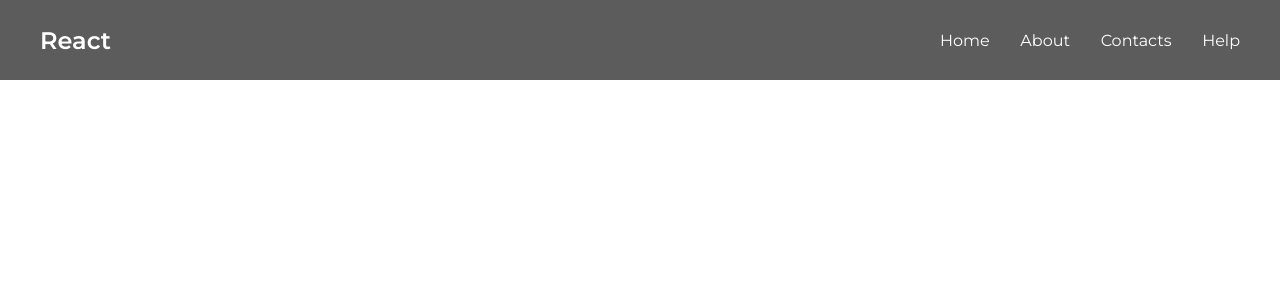
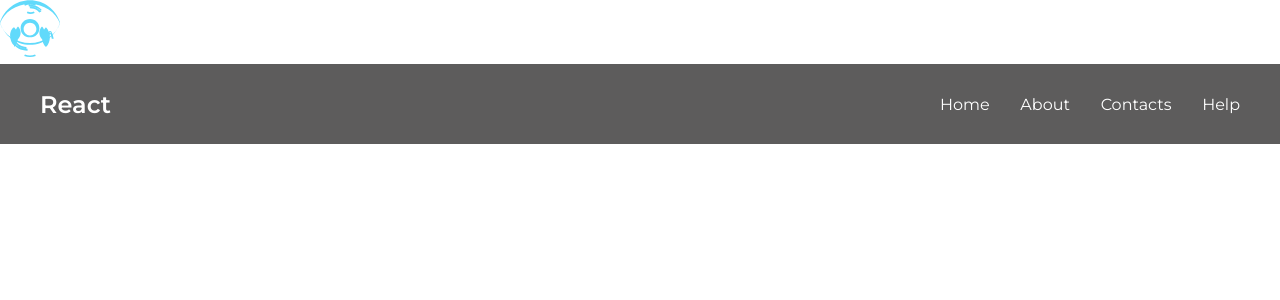
Before and after one commit to ZubalYana/react-components, a React (Vite) app: page / in a window 1280 px wide. Shown: the top 300 px of the page. Built offline with nearby package versions, Linux system fonts and the light colour scheme.

Commit message:
fix the local mistake and display the logo

```diff
--- a/src/App.jsx
+++ b/src/App.jsx
@@ -1,9 +1,11 @@
 import './App.css'
 import Header from './components/Header/Header'
+import Logo from './components/Logo/Logo'
 function App() {
   return (
     <>
     <div className="test">
+    <Logo/>
     <Header/>
     </div>
     </>
--- a/src/components/Logo/Logo.css
+++ b/src/components/Logo/Logo.css
@@ -1,4 +1,4 @@
-.Logo{
+.Logo svg{
     width: 60px;
     height: 60px;
 }
--- a/src/components/Logo/Logo.jsx
+++ b/src/components/Logo/Logo.jsx
@@ -2,6 +2,30 @@ import React from 'react'
 import './Logo.css'
 export default function Logp(){
     return(
-        <div className='Logo'></div>
+        <div className='Logo'>
+              <svg
+    xmlns="http://www.w3.org/2000/svg"
+    viewBox="0 0 32 32"
+    width="32px"
+    height="32px"
+  >
+    <path
+      fill="#61DAFB"
+      d="M16 2.1c7.3 0 13.9 4.3 16 10.4-2.1 6.1-8.7 10.4-16 10.4S2.1 18.6 0 12.5C2.1 6.4 8.7 2.1 16 2.1m0-2C8.6.1 2.2 4.9 0 12c2.2 7.1 8.6 11.9 16 11.9s13.8-4.8 16-11.9C29.8 4.9 23.4.1 16 .1z"
+    />
+    <path
+      fill="#61DAFB"
+      d="M16 12.1c-1.9 0-3.4 1.5-3.4 3.4S14.1 18.9 16 18.9s3.4-1.5 3.4-3.4S17.9 12.1 16 12.1m0-2C18.9 10.1 21 12.2 21 15s-2.1 4.9-5 4.9-5-2.1-5-4.9 2.1-4.9 5-4.9z"
+    />
+    <path
+      fill="#61DAFB"
+      d="M24.5 25.1c1.3-1.3 2.1-3.2 2.1-5.3s-.8-4-2.1-5.3c-1.3 1.3-2.1 3.2-2.1 5.3s.8 4 2.1 5.3zM22.4 20.9c.9-.9 1.4-2.1 1.4-3.4s-.5-2.5-1.4-3.4c-.9.9-1.4 2.1-1.4 3.4s.5 2.5 1.4 3.4zM7.5 25.1c1.3-1.3 2.1-3.2 2.1-5.3s-.8-4-2.1-5.3C6.2 15.1 5.4 17 5.4 19s.8 4 2.1 5.3zM9.6 20.9c.9-.9 1.4-2.1 1.4-3.4s-.5-2.5-1.4-3.4c-.9.9-1.4 2.1-1.4 3.4s.5 2.5 1.4 3.4zM16 7.5c.9 0 1.7-.2 2.5-.6l-.4-.8c-.5.2-1.1.4-1.7.4s-1.2-.2-1.7-.4l-.4.8c.7.3 1.5.6 2.5.6z"
+    />
+    <path
+      fill="#61DAFB"
+      d="M16 1.6c1.1 0 2.1.2 3.1.6l-.4.8c-.9-.4-1.8-.6-2.7-.6s-1.9.2-2.7.6l-.4-.8c1-.4 2-.6 3.1-.6zM16 30.4c-1.1 0-2.1-.2-3.1-.6l.4-.8c.9.4 1.8.6 2.7.6s1.9-.2 2.7-.6l.4.8c-1 .4-2 .6-3.1.6zM28.4 19.5c-.2-1.1-.6-2.1-1.2-3l-.8.5c.5.8.8 1.7 1 2.7.1.4.2.7.2 1h1c0-.2 0-.5-.2-1-.1-.4-.3-.8-.5-1.2zM20.9 6.6c-.4-.5-.9-.9-1.4-1.2-.5-.3-1-.5-1.6-.7-.6-.2-1.3-.3-2-.3v-1c.7 0 1.4.1 2.1.3.7.2 1.3.4 1.9.8.6.3 1.2.8 1.6 1.3l.8-.5c-.6-.7-1.3-1.3-2.1-1.7-.7-.4-1.5-.7-2.3-.9-.8-.2-1.7-.3-2.6-.3v1c.9 0 1.8.1 2.6.3.8.2 1.6.5 2.3.9.7.4 1.4.9 1.9 1.5zM9.1 22.8c.4.5.9.9 1.4 1.2.5.3 1 .5 1.6.7.6.2 1.3.3 2 .3v1c-.7 0-1.4-.1-2.1-.3-.7-.2-1.3-.4-1.9-.8-.6-.3-1.2-.8-1.6-1.3l-.8.5c.6.7 1.3 1.3 2.1 1.7.7.4 1.5.7 2.3.9.8.2 1.7.3 2.6.3v-1c-.9 0-1.8-.1-2.6-.3-.8-.2-1.6-.5-2.3-.9-.7-.4-1.4-.9-1.9-1.5zM25.1 19.5c.2-1.1.6-2.1 1.2-3l.8.5c-.5.8-.8 1.7-1 2.7-.1.4-.2.7-.2 1h-1c0-.2 0-.5.2-1 .1-.4.3-.8.5-1.2z"
+    />
+              </svg>
+        </div>
     )
 }
```
